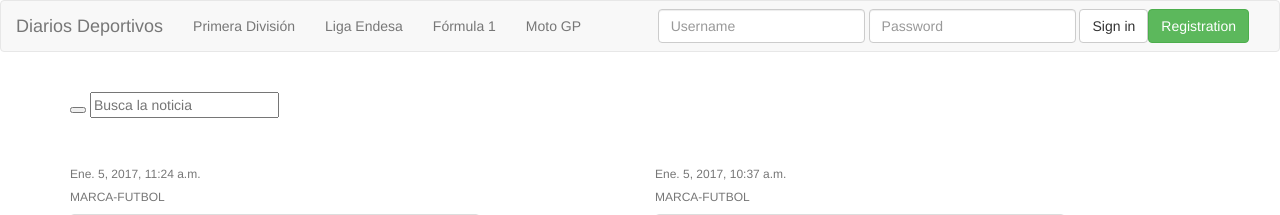
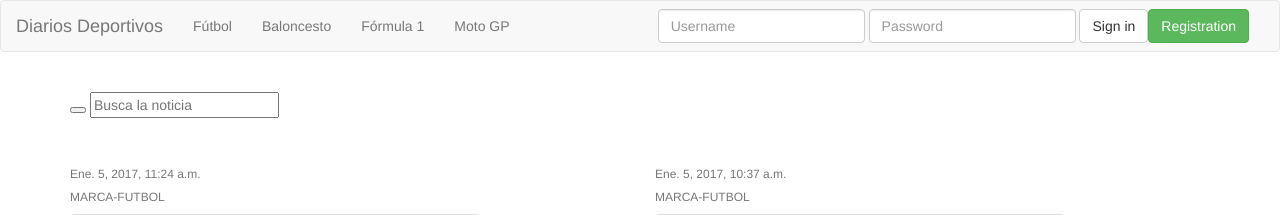
Before and after one commit to AII-DiarioDeportivo/DiariosDeportivos, a Django app: page / in a window 1280 px wide. Shown: the top 215 px of the page. Run offline with Django 3.2, Linux system fonts and the light colour scheme; data comes from the database, SQL or seed files in the repository; both versions use the stored data as it was after the commit; parts of the project's set-up code (start-up, migrations or seed data) failed here and were passed over; some libraries are stand-ins or nearby versions; grey boxes are pictures that could not be loaded.

Commit message:
Cambio de nombres de plantillas y ajuste de algunos metodos de views.py

```diff
--- a/DiariosDeportivos/templates/layout.html
+++ b/DiariosDeportivos/templates/layout.html
@@ -29,11 +29,11 @@
             <ul class="nav navbar-nav">
 
 
-                <li {% if action == "/primeraDivision" %} class="active" {% endif %}>
-                    <a href="/primeraDivision">Primera División <span class="sr-only">(current)</span></a>
+                <li {% if action == "/futbol" %} class="active" {% endif %}>
+                    <a href="/futbol">Fútbol <span class="sr-only">(current)</span></a>
                 </li>
-                <li {% if action == "/ligaEndesa" %} class="active" {% endif %}>
-                    <a href="/ligaEndesa">Liga Endesa <span class="sr-only">(current)</span></a>
+                <li {% if action == "/baloncesto" %} class="active" {% endif %}>
+                    <a href="/baloncesto">Baloncesto <span class="sr-only">(current)</span></a>
                 </li>
                 <li {% if action == "/Fórmula 1" %} class="active" {% endif %}>
                     <a href="/formula1">Fórmula 1 <span class="sr-only">(current)</span></a>
--- a/DiariosDeportivos/urls.py
+++ b/DiariosDeportivos/urls.py
@@ -14,7 +14,8 @@ urlpatterns = patterns('',
     url(r'^$', 'diarios_app.views.inicio', name='home'),
     # Uncomment the admin/doc line below to enable admin documentation:
     url(r'^admin/doc/', include('django.contrib.admindocs.urls')),
-    url(r'^primeraDivision/$', 'diarios_app.views.primeraDivision'),
+    url(r'^futbol/$', 'diarios_app.views.futbol'),
+    url(r'^baloncesto/$', 'diarios_app.views.baloncesto'),
 
     url(r'^registration$', 'diarios_app.views.registration', name='registration'),
 
--- a/diarios_app/views.py
+++ b/diarios_app/views.py
@@ -21,8 +21,8 @@ def inicio(request):
     return render_to_response('inicio.html',{'noticias': noticias},context_instance=RequestContext(request))
 
 @login_required
-def primeraDivision(request):
-    noticias = Noticia.objects.all().order_by("-fecha")
+def futbol(request):
+    noticias = Noticia.objects.filter(deporte="FUTBOL").order_by("-fecha")
     paginator = Paginator(noticias, 12) # Show 25 contacts per page
 
     page = request.GET.get('page')
@@ -34,7 +34,24 @@ def primeraDivision(request):
     except EmptyPage:
         # If page is out of range (e.g. 9999), deliver last page of results.
         noticias = paginator.page(paginator.num_pages)
-    return render_to_response('primeraDivision.html', {'noticias': noticias, 'action':'/primeraDivision'},context_instance=RequestContext(request))
+    return render_to_response('noticias.html', {'noticias': noticias, 'action':'/futbol'},context_instance=RequestContext(request))
+
+@login_required
+def baloncesto(request):
+    noticias = Noticia.objects.filter(deporte="BASKET").order_by("-fecha")
+    paginator = Paginator(noticias, 12) # Show 25 contacts per page
+
+    page = request.GET.get('page')
+    try:
+        noticias = paginator.page(page)
+    except PageNotAnInteger:
+        # If page is not an integer, deliver first page.
+        noticias = paginator.page(1)
+    except EmptyPage:
+        # If page is out of range (e.g. 9999), deliver last page of results.
+        noticias = paginator.page(paginator.num_pages)
+    return render_to_response('noticias.html', {'noticias': noticias, 'action':'/baloncesto'},context_instance=RequestContext(request))
+
 
 @login_required
 def rate(request):
```
Also changed, not shown: DiariosDeportivos/templates/noticias.html (renamed from DiariosDeportivos/templates/primeraDivision.html), diariosDeportivos.db.
